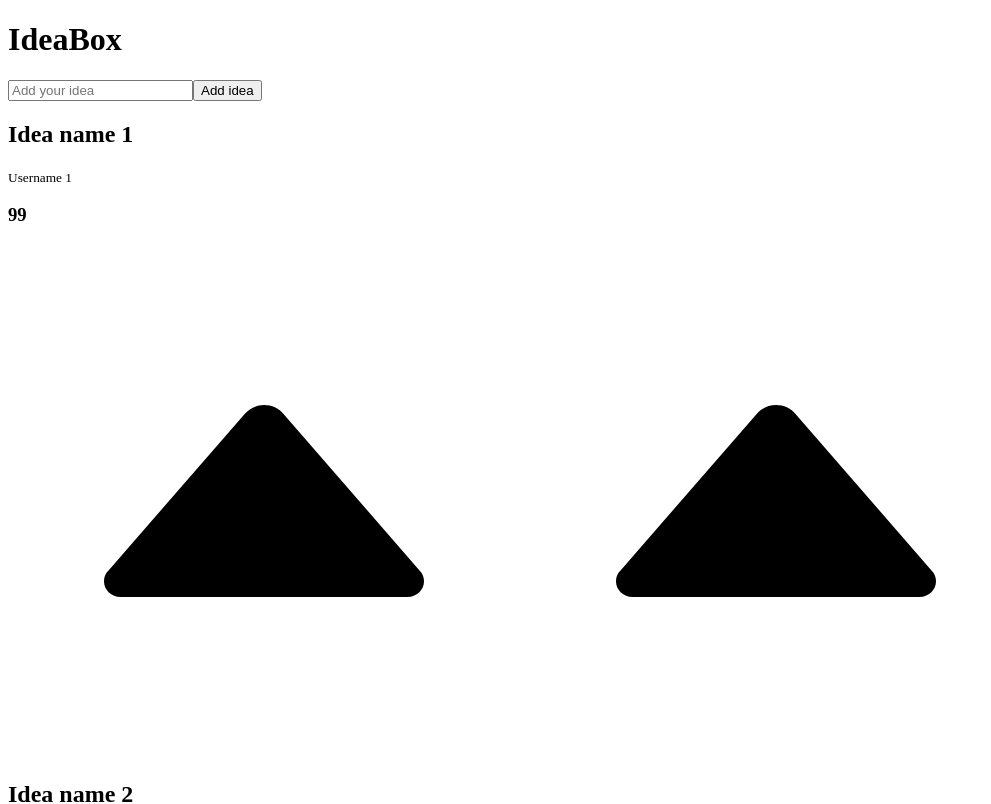
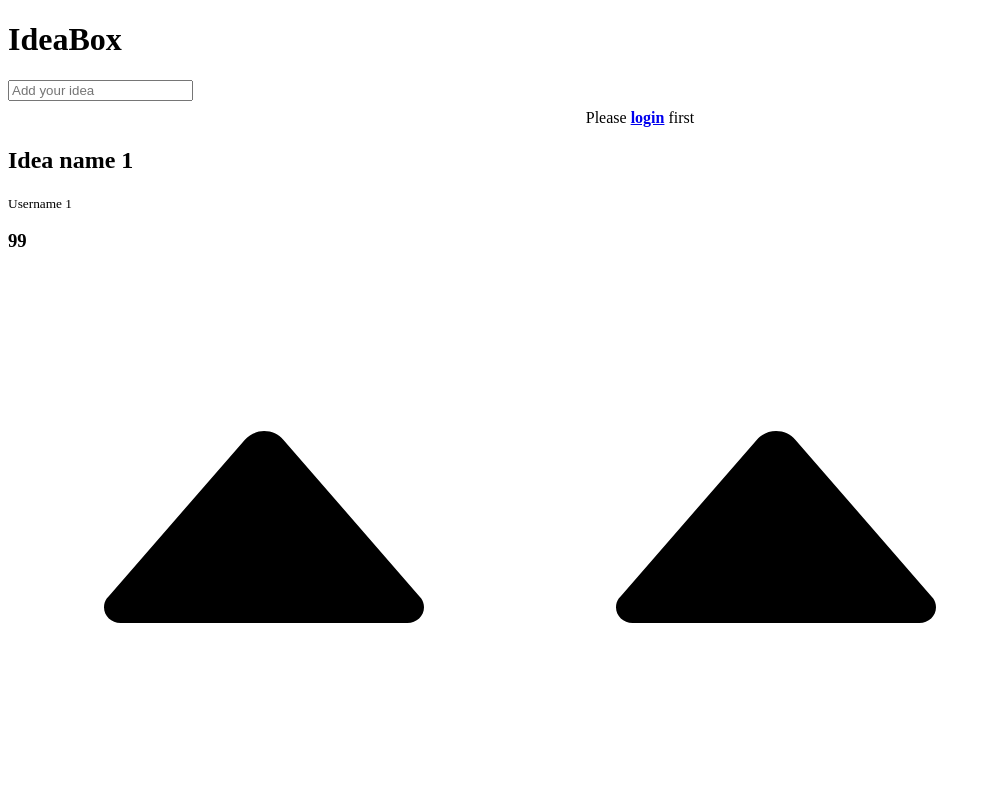
Before and after one commit to juanwmedia/idea-box-live, a Vue app: page / in a window 1280 px wide. Shown: the top 804 px of the page, without its empty margins (0-991 px from the left). Built offline with nearby package versions, Linux system fonts and the light colour scheme; no server answers.

Commit message:
Autentificación

```diff
--- a/src/App.vue
+++ b/src/App.vue
@@ -15,11 +15,21 @@
             placeholder="Add your idea"
           />
           <input
+            v-if="user"
             class="w-full p-2 bg-gray-600 text-white sm:flex-1"
             type="submit"
             value="Add idea"
           />
         </form>
+        <p class="user-actions" v-if="!user">
+          Please
+          <a @click="doLogin" href="#">login</a>
+          first
+        </p>
+        <p class="user-actions" v-else>
+          Hi 👋 {{ user.displayName }}.
+          <a @click="doLogout" href="#">Logout</a>.
+        </p>
       </section>
       <!-- End of Add Idea -->
       <AppIdea v-for="(idea, $index) in ideas" :key="$index" :idea="idea" />
@@ -36,14 +46,47 @@
 import AppIdea from "@/components/AppIdea.vue";
 import seed from "@/seed.json";
 import { ref } from "vue";
+import { auth, firebase } from "@/firebase.js";
 export default {
   name: "App",
   setup() {
     const ideas = ref(seed.ideas);
-    return { ideas };
+
+    let user = ref(null);
+    auth.onAuthStateChanged(async auth => (user.value = auth ? auth : null));
+
+    const doLogin = async () => {
+      const provider = new firebase.auth.GoogleAuthProvider();
+      try {
+        await auth.signInWithPopup(provider);
+      } catch (error) {
+        console.error(error);
+      }
+    };
+
+    const doLogout = async () => {
+      try {
+        await auth.signOut();
+      } catch (error) {
+        console.error(error);
+      }
+    };
+
+    return { ideas, user, doLogin, doLogout };
   },
   components: {
     AppIdea
   }
 };
 </script>
+
+<style>
+.user-actions {
+  @apply mt-2 text-center;
+}
+
+.user-actions a {
+  font-weight: bold;
+  text-decoration: underline;
+}
+</style>
--- a/src/firebase.js
+++ b/src/firebase.js
@@ -13,3 +13,7 @@ const firebaseConfig = {
 };
 
 firebase.initializeApp(firebaseConfig);
+
+const auth = firebase.auth();
+
+export { auth, firebase };
```
